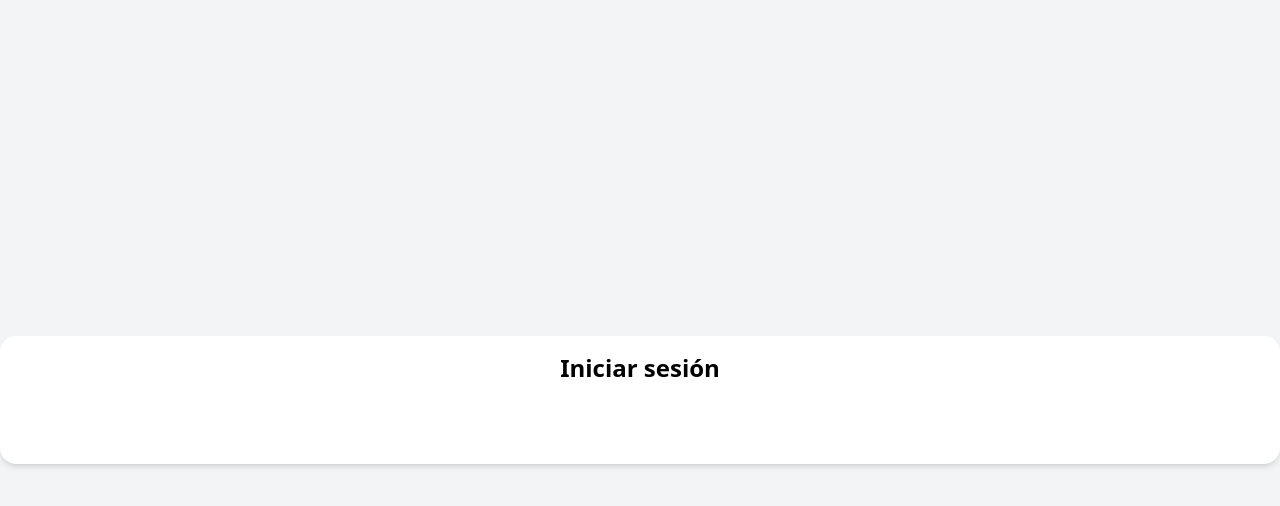
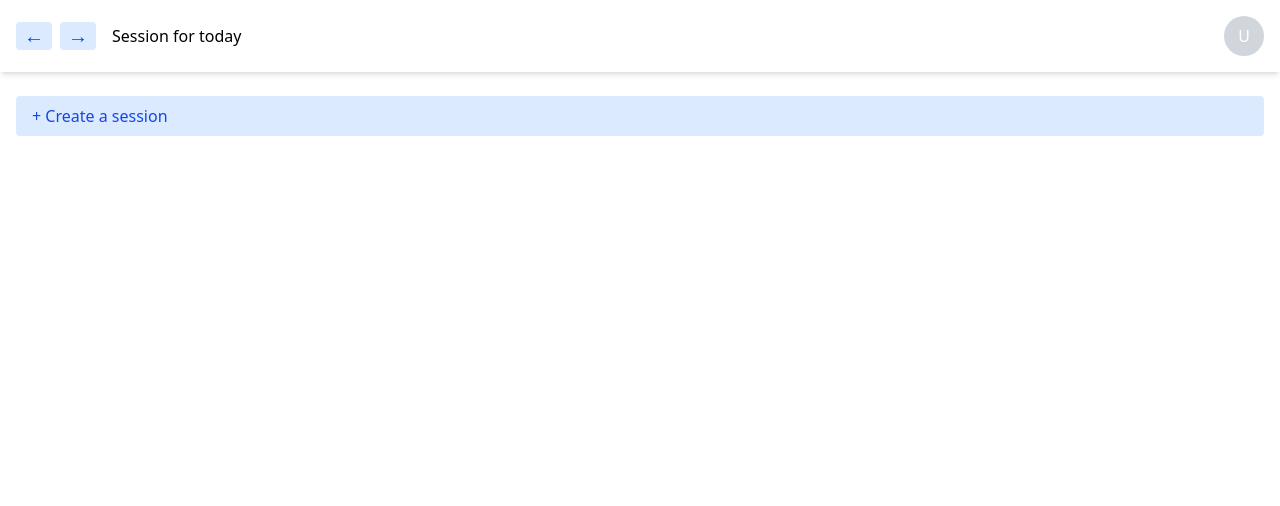
Before and after one commit to franciscobuchini/GymApp, a React (Vite) app: page /app in a window 1280 px wide. Before the commit this address led to /. Shown: the top 506 px of the page. Built offline with nearby package versions, Linux system fonts and the light colour scheme.

Commit message:
se agrego header a sessionpage y input name

```diff
--- a/src/components/AppHeader.jsx
+++ b/src/components/AppHeader.jsx
@@ -1,5 +1,6 @@
 import { useState, useEffect, useRef } from 'react'
 import { useNavigate } from 'react-router-dom'
+import DayNavigator from './DayNavigator'
 
 export default function AppHeader() {
   const navigate = useNavigate()
@@ -27,8 +28,14 @@ export default function AppHeader() {
 
   console.log('Foto de usuario:', photo)
 
+  const handleDayChange = (date) => {
+  console.log('Día seleccionado:', date.toISOString())
+
+  }
+
   return (
-    <header className="flex justify-end items-center p-4 shadow-md relative">
+    <header className="flex justify-between items-center p-4 shadow-md relative">
+      <DayNavigator onChange={handleDayChange} />
       <div className="relative" ref={dropdownRef}>
         {photo ? (
           <img
@@ -39,7 +46,12 @@ export default function AppHeader() {
             onError={e => (e.currentTarget.style.display = 'none')}
           />
         ) : (
-          <span onClick={toggleMenu} className="cursor-pointer">user</span>
+          <div
+            onClick={toggleMenu}
+            className="w-10 h-10 bg-gray-300 text-white rounded-full flex items-center justify-center cursor-pointer"
+          >
+            {user?.name?.[0] || 'U'}
+          </div>
         )}
         {open && (
           <div className="absolute right-0 mt-2 w-40 bg-white border rounded-md shadow-lg z-50">
--- /dev/null
+++ b/src/components/CreateSessionButton.jsx
@@ -0,0 +1,18 @@
+import { useNavigate } from 'react-router-dom'
+
+export default function CreateSessionButton() {
+  const navigate = useNavigate()
+
+  const handleClick = () => {
+    navigate('/session/new')
+  }
+
+  return (
+    <button
+      onClick={handleClick}
+      className="mt-6 w-full text-left px-4 py-2 bg-blue-100 text-blue-700 rounded hover:bg-blue-200"
+    >
+      + Create a session
+    </button>
+  )
+}
--- a/src/components/DayNavigator.jsx
+++ b/src/components/DayNavigator.jsx
@@ -10,29 +10,32 @@ export default function DayNavigator({ onChange }) {
     onChange?.(newDate)
   }
 
-  const displayLabel = isToday(selectedDate)
-    ? 'Today'
-    : format(selectedDate, 'EEEE dd MMMM')
+  const displayLabel = `Session for ${
+    isToday(selectedDate)
+      ? 'today'
+      : format(selectedDate, 'EEE dd MMM') // día y mes abreviados a 3 letras
+  }`
 
   return (
-    <div className="flex justify-between items-center py-4">
-      <span className="text-lg font-medium">
-        {displayLabel}
-      </span>
-      <div className="flex gap-4">
+    <div className="flex gap-4 items-center">
+      <div className="flex gap-2">
         <button
           onClick={() => changeDay(-1)}
-          className="text-xl px-2 py-1 hover:bg-gray-200 rounded"
+          className="text-xl px-2 bg-blue-100 text-blue-700 rounded hover:bg-blue-200"
         >
           ←
         </button>
         <button
           onClick={() => changeDay(1)}
-          className="text-xl px-2 py-1 hover:bg-gray-200 rounded"
+          className="text-xl px-2 bg-blue-100 text-blue-700 rounded hover:bg-blue-200"
         >
           →
         </button>
       </div>
+
+      <span className="text-md font-medium">
+        {displayLabel}
+      </span>
     </div>
   )
 }
--- a/src/components/RequireAuth.jsx
+++ b/src/components/RequireAuth.jsx
@@ -1,12 +1,13 @@
-import { Navigate } from 'react-router-dom'
+import { Outlet, Navigate } from 'react-router-dom'
 
-export default function RequireAuth({ children }) {
-  const user = localStorage.getItem('user')
+export default function RequireAuth() {
+  const isAuthenticated = true // tu lógica real aquí
 
-  if (!user) {
-    return <Navigate to="/" replace />
+  if (!isAuthenticated) {
+    return <Navigate to="/" />
   }
 
-  return children
+  return <Outlet />
 }
-// Este componente verifica si el usuario está autenticado
+// Este componente asegura que solo los usuarios autenticados puedan acceder a las rutas protegidas
+// Si no están autenticados, los redirige a la página de inicio de sesión
--- /dev/null
+++ b/src/components/SessionHeader.jsx
@@ -0,0 +1,28 @@
+// src/components/SessionHeader.jsx
+import { useNavigate } from 'react-router-dom'
+import DayNavigator from './DayNavigator'
+
+export default function SessionHeader() {
+  const navigate = useNavigate()
+
+  const handleBack = () => {
+    navigate('/app')
+  }
+
+  const handleDayChange = (date) => {
+    console.log('Día seleccionado:', date.toISOString())
+  }
+
+  return (
+    <header className="flex justify-between items-center p-4 shadow-md relative">
+      <DayNavigator onChange={handleDayChange} />
+      <button
+        onClick={handleBack}
+        className="w-10 h-10 bg-gray-200 text-xl rounded-full flex items-center justify-center hover:bg-gray-300"
+        aria-label="Back to menu"
+      >
+        ←
+      </button>
+    </header>
+  )
+}
--- a/src/components/SessionsList.jsx
+++ b/src/components/SessionsList.jsx
@@ -1,25 +1,8 @@
 // src/components/SessionsList.jsx
-import { useNavigate } from 'react-router-dom'
-
 export default function SessionsList({ sessions = [] }) {
-  const navigate = useNavigate()
-
-  const handleCreateSession = () => {
-    navigate('/session/new') // Ruta global sin rutina
-  }
-
   return (
     <div className="mt-6 w-full">
-      <h2 className="text-lg font-semibold mb-2">Sessions</h2>
       <ul className="space-y-2">
-        <li>
-          <button
-            onClick={handleCreateSession}
-            className="w-full text-left px-4 py-2 bg-blue-100 text-blue-700 rounded hover:bg-blue-200"
-          >
-            + Create a session
-          </button>
-        </li>
         {sessions.map(session => (
           <li
             key={session.id}
--- a/src/pages/App.jsx
+++ b/src/pages/App.jsx
@@ -1,23 +1,18 @@
 // pages/App.jsx
 import { useState } from 'react'
 import AppHeader from '../components/AppHeader'
-import DayNavigator from '../components/DayNavigator'
 import SessionsList from '../components/SessionsList'
+import CreateSessionButton from '../components/CreateSessionButton'
 import MobileContainer from '../components/MobileContainer'
 
 export default function App() {
   const [sessions, setSessions] = useState([])
 
-  const handleDayChange = (date) => {
-    console.log('Día seleccionado:', date.toISOString())
-    // TODO: usar esta fecha como filtro o clave de guardado
-  }
-
   return (
     <div className="min-h-screen bg-white">
       <AppHeader />
       <MobileContainer>
-        <DayNavigator onChange={handleDayChange} />
+        <CreateSessionButton />
         <SessionsList sessions={sessions} />
       </MobileContainer>
     </div>
--- /dev/null
+++ b/src/pages/SessionPage.jsx
@@ -0,0 +1,77 @@
+// src/pages/SessionPage.jsx
+import { useState } from 'react'
+import SessionHeader from '../components/SessionHeader'
+
+const EXERCISES = [
+  'Barbell Squat',
+  'Deadlift',
+  'Bench Press',
+  'Overhead Press',
+  'Pull-Up',
+  'Lat Pulldown',
+  'Leg Press',
+  'Romanian Deadlift',
+  'Seated Row',
+  'Incline Dumbbell Press',
+  'Chest Fly Machine',
+  'Cable Crossover',
+  'Leg Extension',
+  'Lying Leg Curl',
+  'Standing Calf Raise',
+  'Barbell Curl',
+  'Dumbbell Hammer Curl',
+  'Triceps Pushdown',
+  'Triceps Dips',
+  'Plank'
+]
+
+export default function SessionPage() {
+  const [showSelect, setShowSelect] = useState(false)
+  const [selectedExercise, setSelectedExercise] = useState('')
+
+  const handleAddExerciseClick = () => {
+    setShowSelect(true)
+  }
+
+  const handleSelectChange = (e) => {
+    setSelectedExercise(e.target.value)
+  }
+
+  return (
+  <div className="min-h-screen bg-white">
+    <SessionHeader />
+
+    <div className="p-4">
+      <input
+        type="text"
+        placeholder="session name..."
+        className="w-full text-xl font-medium m-4 placeholder-gray-400 bg-transparent border-none focus:outline-none"
+      />
+
+      <button
+        onClick={handleAddExerciseClick}
+        className="my-2 w-full text-left px-4 py-2 bg-blue-100 text-blue-700 rounded hover:bg-blue-200"
+      >
+        + Add exercise
+      </button>
+
+      {showSelect && (
+        <div className="mt-4">
+          <select
+            value={selectedExercise}
+            onChange={handleSelectChange}
+            className="w-full p-2 border rounded"
+          >
+            <option value="" disabled>Select an exercise</option>
+            {EXERCISES.map((exercise, i) => (
+              <option key={i} value={exercise}>
+                {exercise}
+              </option>
+            ))}
+          </select>
+        </div>
+      )}
+    </div>
+  </div>
+)
+}
--- a/src/routes/AppRouter.jsx
+++ b/src/routes/AppRouter.jsx
@@ -1,6 +1,8 @@
+// src/router/AppRouter.jsx
 import { BrowserRouter, Routes, Route } from 'react-router-dom'
 import LoginPage from '../pages/LoginPage'
 import App from '../pages/App'
+import SessionPage from '../pages/SessionPage'
 import RequireAuth from '../components/RequireAuth'
 
 export default function AppRouter() {
@@ -8,14 +10,10 @@ export default function AppRouter() {
     <BrowserRouter>
       <Routes>
         <Route path="/" element={<LoginPage />} />
-        <Route
-          path="/app"
-          element={
-            <RequireAuth>
-              <App /> {/* ← AppHeader se usa dentro de App */}
-            </RequireAuth>
-          }
-        />
+        <Route element={<RequireAuth />}>
+          <Route path="/app" element={<App />} />
+          <Route path="/session/new" element={<SessionPage />} />
+        </Route>
       </Routes>
     </BrowserRouter>
   )
```
